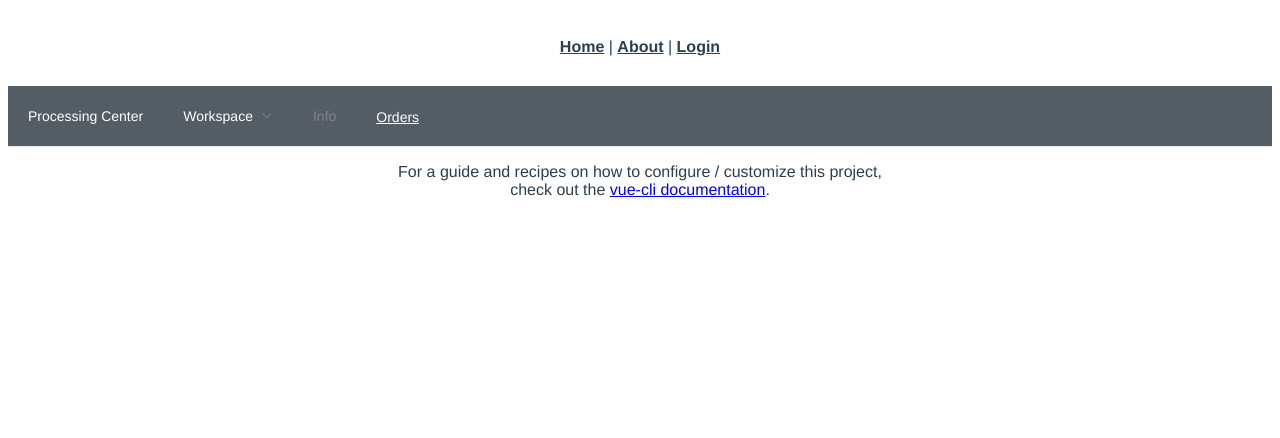
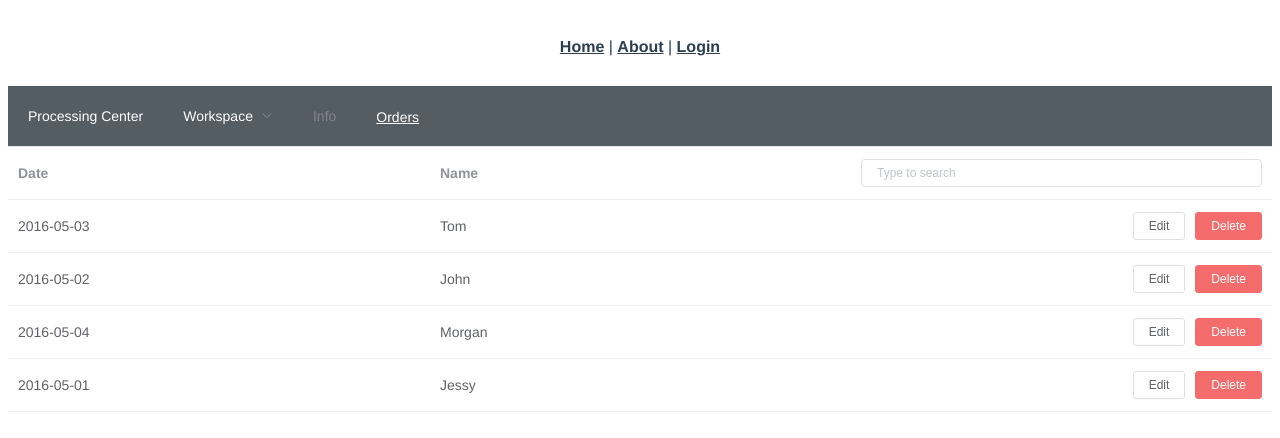
Before and after one commit to Levinna/ITLA.com, a Vue app in the folder itla/: page / in a window 1280 px wide. Shown: the top 438 px of the page. Built offline with nearby package versions, Linux system fonts and the light colour scheme.

Commit message:
Feed Ranking Added.

```diff
--- a/itla/src/components/FeedRanking.vue
+++ b/itla/src/components/FeedRanking.vue
@@ -1,14 +1,69 @@
 <template>
-    <p>
-        For a guide and recipes on how to configure / customize this project,<br>
-        check out the
-        <a href="https://cli.vuejs.org" target="_blank" rel="noopener">vue-cli documentation</a>.
-    </p>
+    <el-table
+            :data="tableData.filter(data => !search || data.name.toLowerCase().includes(search.toLowerCase()))"
+            style="width: 100%">
+        <el-table-column
+                label="Date"
+                prop="date">
+        </el-table-column>
+        <el-table-column
+                label="Name"
+                prop="name">
+        </el-table-column>
+        <el-table-column
+                align="right">
+            <template slot="header" slot-scope="scope">
+                <el-input
+                        v-model="search"
+                        size="mini"
+                        placeholder="Type to search"/>
+            </template>
+            <template slot-scope="scope">
+                <el-button
+                        size="mini"
+                        @click="handleEdit(scope.$index, scope.row)">Edit</el-button>
+                <el-button
+                        size="mini"
+                        type="danger"
+                        @click="handleDelete(scope.$index, scope.row)">Delete</el-button>
+            </template>
+        </el-table-column>
+    </el-table>
 </template>
 
 <script>
     export default {
-        name: "FeedRanking"
+        name: "FeedRanking",
+        data() {
+            return {
+                tableData: [{
+                    date: '2016-05-03',
+                    name: 'Tom',
+                    address: 'No. 189, Grove St, Los Angeles'
+                }, {
+                    date: '2016-05-02',
+                    name: 'John',
+                    address: 'No. 189, Grove St, Los Angeles'
+                }, {
+                    date: '2016-05-04',
+                    name: 'Morgan',
+                    address: 'No. 189, Grove St, Los Angeles'
+                }, {
+                    date: '2016-05-01',
+                    name: 'Jessy',
+                    address: 'No. 189, Grove St, Los Angeles'
+                }],
+                search: '',
+            }
+        },
+        methods: {
+            handleEdit(index, row) {
+                console.log(index, row);
+            },
+            handleDelete(index, row) {
+                console.log(index, row);
+            }
+        },
     }
 </script>
 
```
